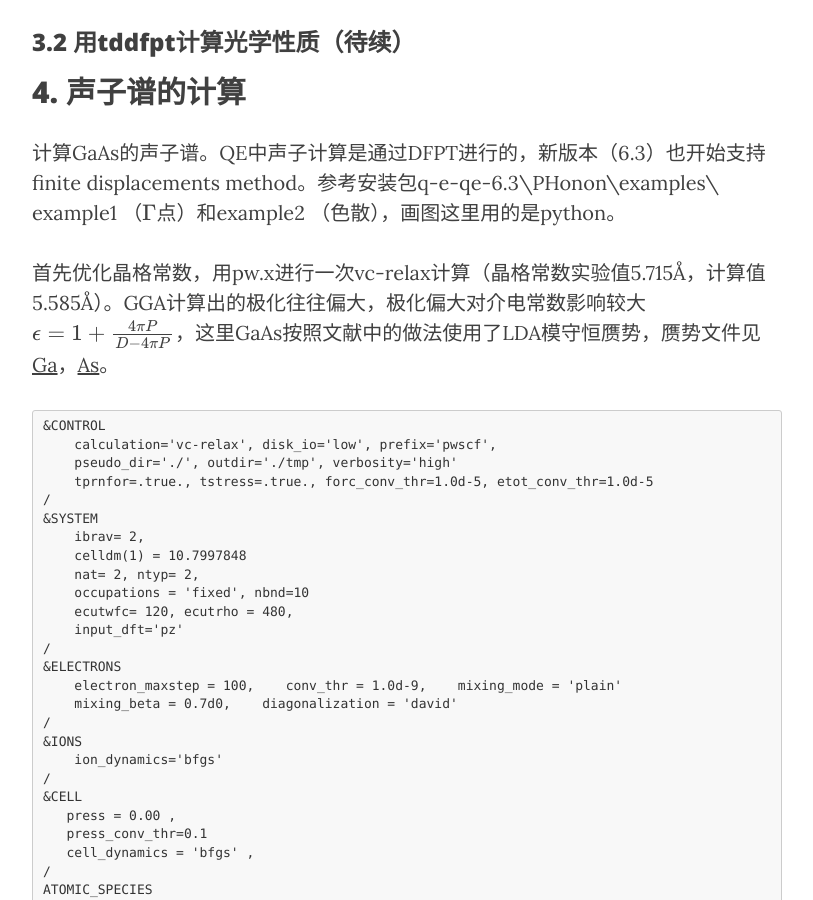
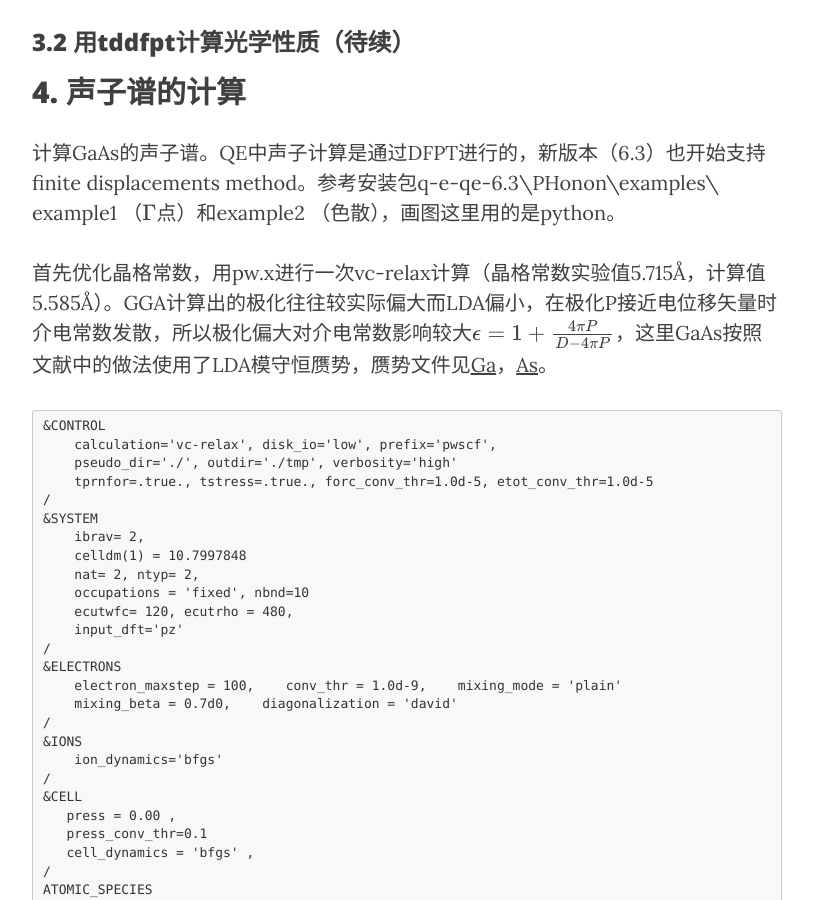
Before and after one commit to yyyu200/DFTbook, a Jekyll site: the page built from _posts/2019-04-01-HandsOn.md, in a window 1280 px wide and 900 px high, scrolled down 23397 px. Shown: the whole window, without its empty margins (233-1046 px from the left). Built offline with Jekyll 4.4.1, drawn with Linux system fonts in a browser that asks for light colours; nearby versions of some CDN libraries; formulas are drawn with MathJax 3; comment, search, counter and statistics services are not loaded.

Commit message:
modify at20190801-11:28:43-aliyun

````diff
--- a/_posts/2019-04-01-HandsOn.md
+++ b/_posts/2019-04-01-HandsOn.md
@@ -781,7 +781,7 @@
 ## 4. 声子谱的计算
 计算GaAs的声子谱。QE中声子计算是通过DFPT进行的，新版本（6.3）也开始支持finite displacements method。参考安装包q-e-qe-6.3\PHonon\examples\ example1 （$\Gamma$点）和example2 （色散），画图这里用的是python。
 
-首先优化晶格常数，用pw.x进行一次vc-relax计算（晶格常数实验值5.715Å，计算值5.585Å）。GGA计算出的极化往往偏大，极化偏大对介电常数影响较大$\epsilon=1+\frac{4\pi P}{D-4\pi P}$，这里GaAs按照文献中的做法使用了LDA模守恒赝势，赝势文件见[Ga](../../../../../img/Ga.SG15.LDA.UPF)，[As](../../../../../img/As.SG15.LDA.UPF)。
+首先优化晶格常数，用pw.x进行一次vc-relax计算（晶格常数实验值5.715Å，计算值5.585Å）。GGA计算出的极化往往较实际偏大而LDA偏小，在极化P接近电位移矢量时介电常数发散，所以极化偏大对介电常数影响较大$\epsilon=1+\frac{4\pi P}{D-4\pi P}$，这里GaAs按照文献中的做法使用了LDA模守恒赝势，赝势文件见[Ga](../../../../../img/Ga.SG15.LDA.UPF)，[As](../../../../../img/As.SG15.LDA.UPF)。
 
 ```
 &CONTROL
````
